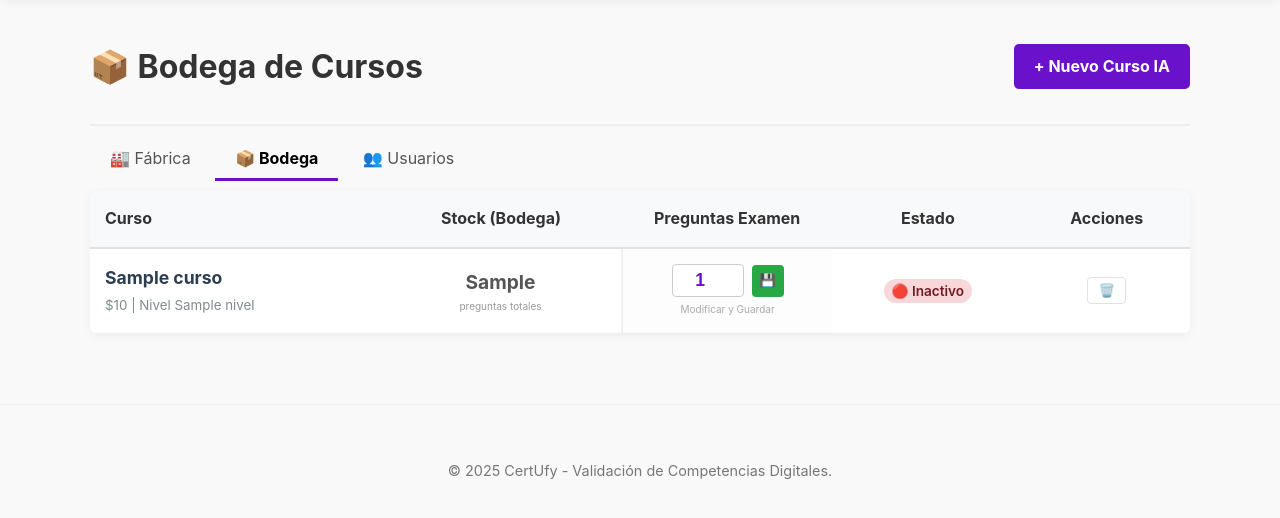
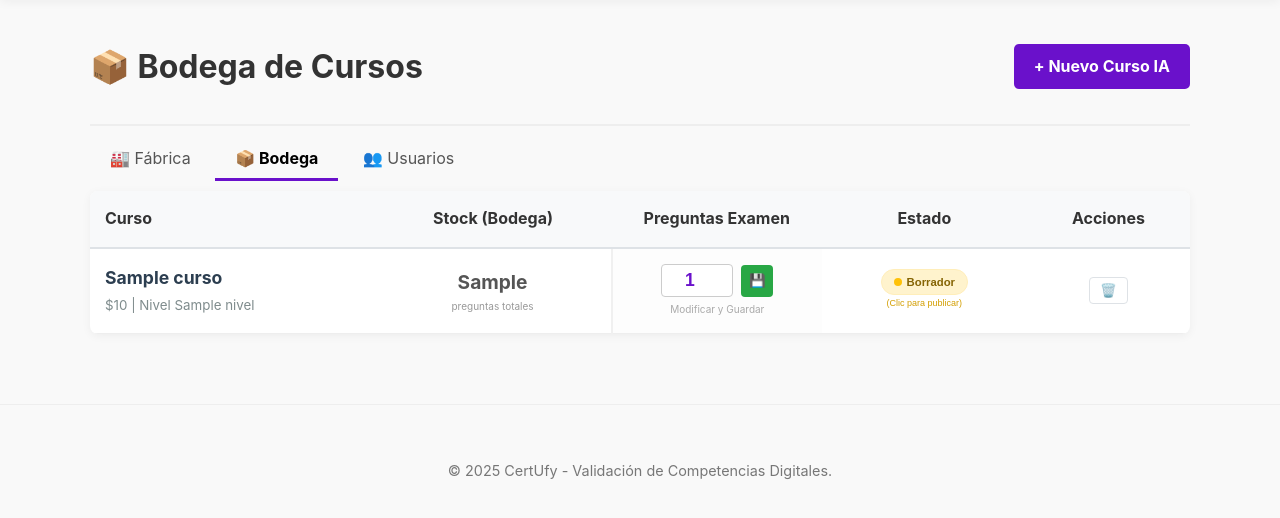
Before and after one commit to juangarciareuss/CDCV, a Django app: template core/templates/core/dashboard_administrar.html in a window 1280 px wide. Shown: the part 107-625 px from the top of the page. Run offline with Django 5.2, Linux system fonts and the light colour scheme; a user stored in the database is signed in; tables that the repository leaves empty hold one stand-in row (values such as "Sample post"); the template is opened without the code that fills it: most values are stand-ins (such as "Sample title", 1, 10 or a date in 2020); data that the repository does not hold is empty; parts of the project's set-up code (start-up, migrations or seed data) failed here and were passed over; some libraries are stand-ins or nearby versions.

Commit message:
publicar borrador

```diff
--- a/core/templates/core/dashboard_administrar.html
+++ b/core/templates/core/dashboard_administrar.html
@@ -74,13 +74,35 @@
                         <div style="font-size: 10px; color: #aaa; margin-top: 4px;">Modificar y Guardar</div>
                     </td>
 
-                    <td style="padding: 15px; text-align: center;">
-                        {% if curso.activo %}
-                            <span style="background: #d4edda; color: #155724; padding: 4px 8px; border-radius: 12px; font-size: 0.85em; font-weight: 600;">🟢 Activo</span>
-                        {% else %}
-                            <span style="background: #f8d7da; color: #721c24; padding: 4px 8px; border-radius: 12px; font-size: 0.85em; font-weight: 600;">🔴 Inactivo</span>
-                        {% endif %}
-                    </td>
+<td style="padding: 15px; text-align: center; vertical-align: middle;">
+    <form method="POST" style="margin: 0;">
+        {% csrf_token %}
+        <input type="hidden" name="curso_id" value="{{ curso.id }}">
+        <input type="hidden" name="accion" value="toggle_estado">
+
+        <button type="submit"
+                style="border: none; cursor: pointer; background: transparent; transition: transform 0.2s;"
+                title="Clic para cambiar estado"
+                onmouseover="this.style.transform='scale(1.1)'"
+                onmouseout="this.style.transform='scale(1)'">
+
+            {% if curso.activo %}
+                <div style="background: #d4edda; color: #155724; padding: 6px 12px; border-radius: 20px; font-size: 0.85em; font-weight: 600; border: 1px solid #c3e6cb; display: inline-flex; align-items: center; gap: 5px;">
+                    <span style="width: 8px; height: 8px; background: #28a745; border-radius: 50%;"></span>
+                    Publicado
+                </div>
+                <div style="font-size: 9px; color: #28a745; margin-top: 3px;">(Clic para ocultar)</div>
+            {% else %}
+                <div style="background: #fff3cd; color: #856404; padding: 6px 12px; border-radius: 20px; font-size: 0.85em; font-weight: 600; border: 1px solid #ffeeba; display: inline-flex; align-items: center; gap: 5px;">
+                    <span style="width: 8px; height: 8px; background: #ffc107; border-radius: 50%;"></span>
+                    Borrador
+                </div>
+                <div style="font-size: 9px; color: #d39e00; margin-top: 3px;">(Clic para publicar)</div>
+            {% endif %}
+
+        </button>
+    </form>
+</td>
 
                     <td style="padding: 15px; text-align: center;">
                         <button style="background: none; border: 1px solid #dee2e6; padding: 5px 10px; border-radius: 4px; cursor: pointer; color: #555;">🗑️</button>
```
Also changed, not shown: core/views/dashboard.py (+67 -44 lines).
